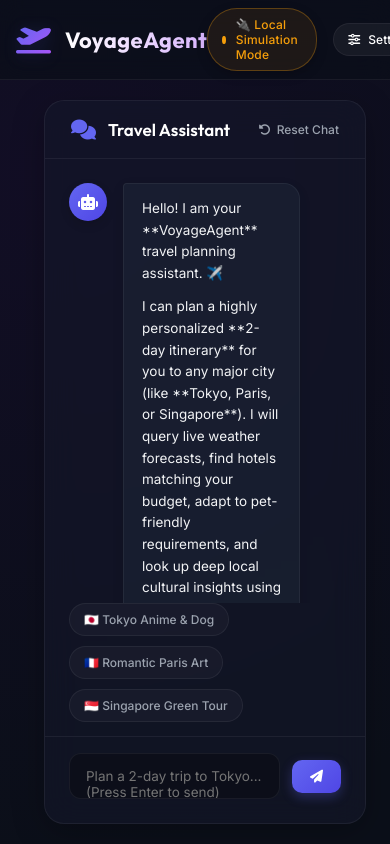
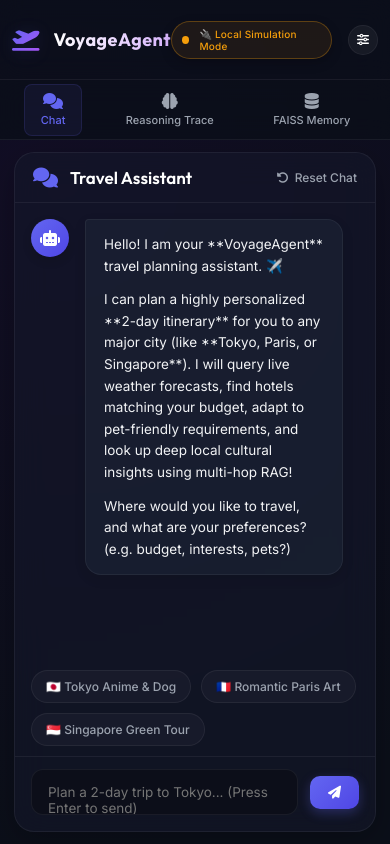
Before and after one commit to milong03/VoyageAgent, a plain HTML site: page static/index.html in a window 390 px wide. Drawn offline with nearby package versions, Linux system fonts and the light colour scheme; no server answers.

Commit message:
Feat: Add full mobile responsiveness, premium tab navigation, and support HEAD requests for Render health checks

```diff
--- a/static/index.css
+++ b/static/index.css
@@ -983,27 +983,120 @@
     border: 1px solid rgba(16, 185, 129, 0.2);
 }
 
-/* --- MOBILE RESPONSIVENESS OVERRIDES --- */
+/* --- MOBILE RESPONSIVENESS & TABS OVERRIDES --- */
+.mobile-tabs {
+    display: none !important;
+}
+
 @media (max-width: 1024px) {
+    .mobile-tabs {
+        display: flex !important;
+        justify-content: space-around;
+        align-items: center;
+        background: rgba(11, 15, 25, 0.85);
+        backdrop-filter: blur(12px);
+        -webkit-backdrop-filter: blur(12px);
+        border-bottom: 1px solid var(--card-border);
+        height: 60px;
+        padding: 0 10px;
+        z-index: 9;
+    }
+
+    .mobile-tab-btn {
+        background: none;
+        border: none;
+        color: var(--text-muted);
+        display: flex;
+        flex-direction: column;
+        align-items: center;
+        gap: 4px;
+        font-size: 11px;
+        cursor: pointer;
+        transition: all 0.2s ease;
+        padding: 8px 16px;
+        border-radius: 8px;
+        font-family: var(--font-body);
+        font-weight: 500;
+    }
+
+    .mobile-tab-btn i {
+        font-size: 16px;
+    }
+
+    .mobile-tab-btn.active {
+        color: var(--color-primary);
+        background: rgba(99, 102, 241, 0.08);
+        border: 1px solid rgba(99, 102, 241, 0.15);
+    }
+
     .app-main-grid {
-        grid-template-columns: 240px 1fr;
+        grid-template-columns: 1fr !important;
+        padding: 12px 14px !important;
+        gap: 0 !important;
+        height: calc(100vh - var(--header-height) - 60px) !important;
     }
-    .panel-right {
-        display: none; /* Hide FAISS manager on tablet size */
+
+    .panel-left, .panel-chat, .panel-right {
+        display: none !important;
+    }
+
+    .panel-left.active-mobile, .panel-chat.active-mobile, .panel-right.active-mobile {
+        display: flex !important;
+    }
+
+    .app-header {
+        padding: 0 20px !important;
+    }
+
+    .logo-text span {
+        display: none;
     }
 }
 
-@media (max-width: 768px) {
-    .app-main-grid {
-        grid-template-columns: 1fr;
+@media (max-width: 600px) {
+    .app-header {
+        padding: 0 12px !important;
     }
-    .panel-left {
-        display: none; /* Hide trace panel on mobile */
+
+    .logo-text h1 {
+        font-size: 18px;
     }
-    .app-header {
-        padding: 0 16px;
+
+    .logo-icon {
+        font-size: 22px;
     }
-    .header-logo span {
+
+    #api-status {
+        padding: 6px 10px !important;
+        font-size: 10px !important;
+    }
+
+    #btn-settings span {
         display: none;
     }
+
+    #btn-settings {
+        padding: 8px !important;
+        border-radius: 50% !important;
+    }
+
+    .chat-header {
+        padding: 14px 18px !important;
+    }
+
+    .chat-messages {
+        padding: 16px !important;
+    }
+
+    .chat-suggestions {
+        padding: 0 16px 10px 16px !important;
+    }
+
+    .chat-input-container {
+        padding: 12px 16px 16px 16px !important;
+    }
+
+    .message {
+        max-width: 95% !important;
+    }
 }
--- a/static/index.html
+++ b/static/index.html
@@ -32,9 +32,24 @@
                 <button id="btn-settings" class="btn-icon-label" title="Configure Agent API Keys">
                     <i class="fa-solid fa-sliders"></i>
                     <span>Settings</span>
-                </button>
             </div>
         </header>
+
+        <!-- MOBILE TAB NAVIGATION (Visible only on <= 1024px screens) -->
+        <nav class="mobile-tabs">
+            <button class="mobile-tab-btn active" data-target="panel-chat">
+                <i class="fa-solid fa-comments"></i>
+                <span>Chat</span>
+            </button>
+            <button class="mobile-tab-btn" data-target="panel-left">
+                <i class="fa-solid fa-brain"></i>
+                <span>Reasoning Trace</span>
+            </button>
+            <button class="mobile-tab-btn" data-target="panel-right">
+                <i class="fa-solid fa-database"></i>
+                <span>FAISS Memory</span>
+            </button>
+        </nav>
 
         <!-- MAIN LAYOUT GRID -->
         <main class="app-main-grid">
--- a/static/index.js
+++ b/static/index.js
@@ -393,4 +393,35 @@
             console.error("Error fetching api settings:", err);
         }
     }
+
+    // --- MOBILE TABS NAVIGATION CONTROLLER ---
+    const mobileTabBtns = document.querySelectorAll(".mobile-tab-btn");
+    const panelLeft = document.querySelector(".panel-left");
+    const panelChat = document.querySelector(".panel-chat");
+    const panelRight = document.querySelector(".panel-right");
+
+    // Initialize active mobile panel
+    if (panelChat) panelChat.classList.add("active-mobile");
+
+    mobileTabBtns.forEach(btn => {
+        btn.addEventListener("click", () => {
+            // Remove active state from all mobile tab buttons
+            mobileTabBtns.forEach(b => b.classList.remove("active"));
+            // Add active state to clicked button
+            btn.classList.add("active");
+
+            // Get target panel class
+            const target = btn.getAttribute("data-target");
+
+            // Remove active-mobile from all panels
+            if (panelLeft) panelLeft.classList.remove("active-mobile");
+            if (panelChat) panelChat.classList.remove("active-mobile");
+            if (panelRight) panelRight.classList.remove("active-mobile");
+
+            // Add active-mobile to target panel
+            if (target === "panel-left" && panelLeft) panelLeft.classList.add("active-mobile");
+            if (target === "panel-chat" && panelChat) panelChat.classList.add("active-mobile");
+            if (target === "panel-right" && panelRight) panelRight.classList.add("active-mobile");
+        });
+    });
 });
```
Also changed, not shown: 1 other file.
